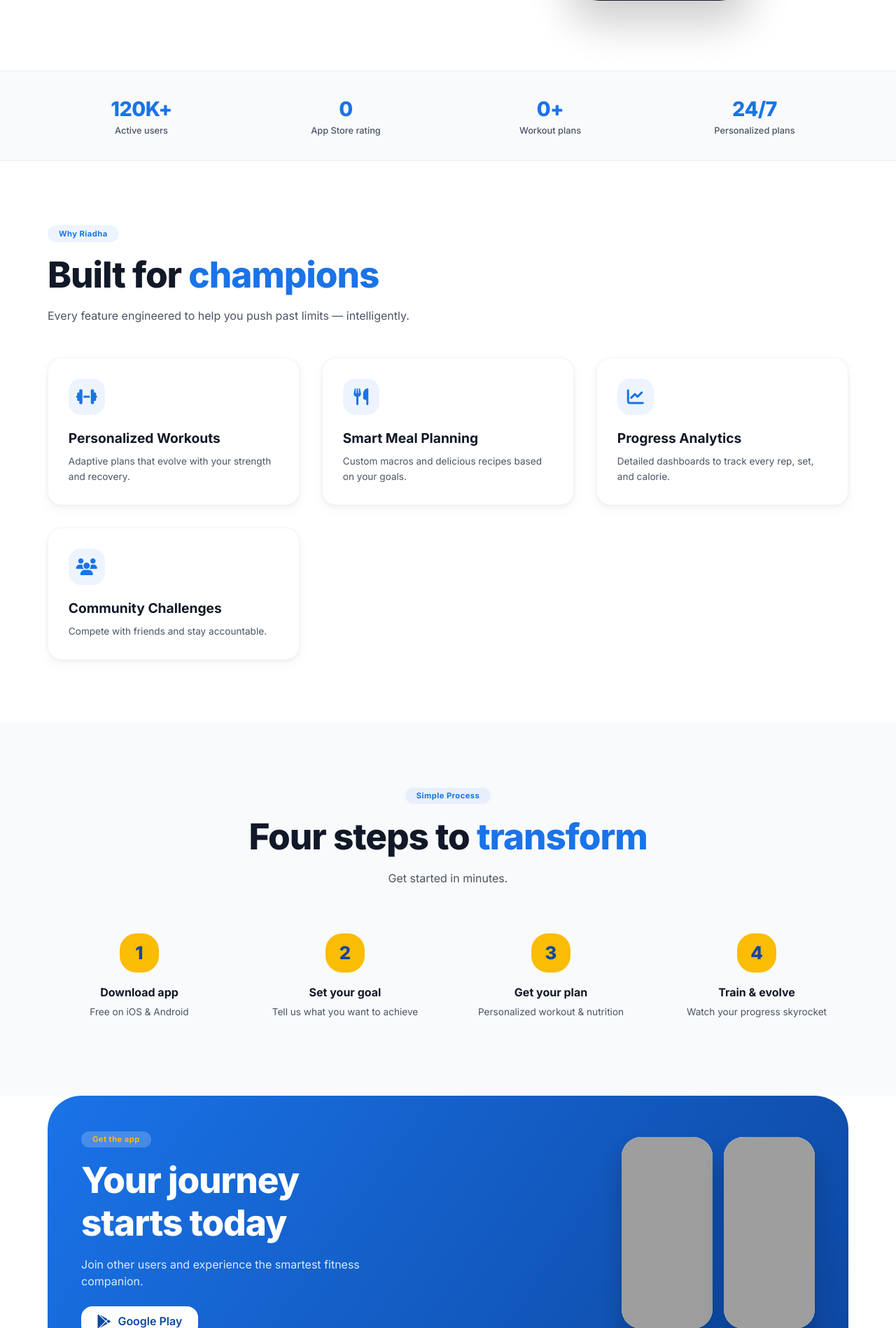
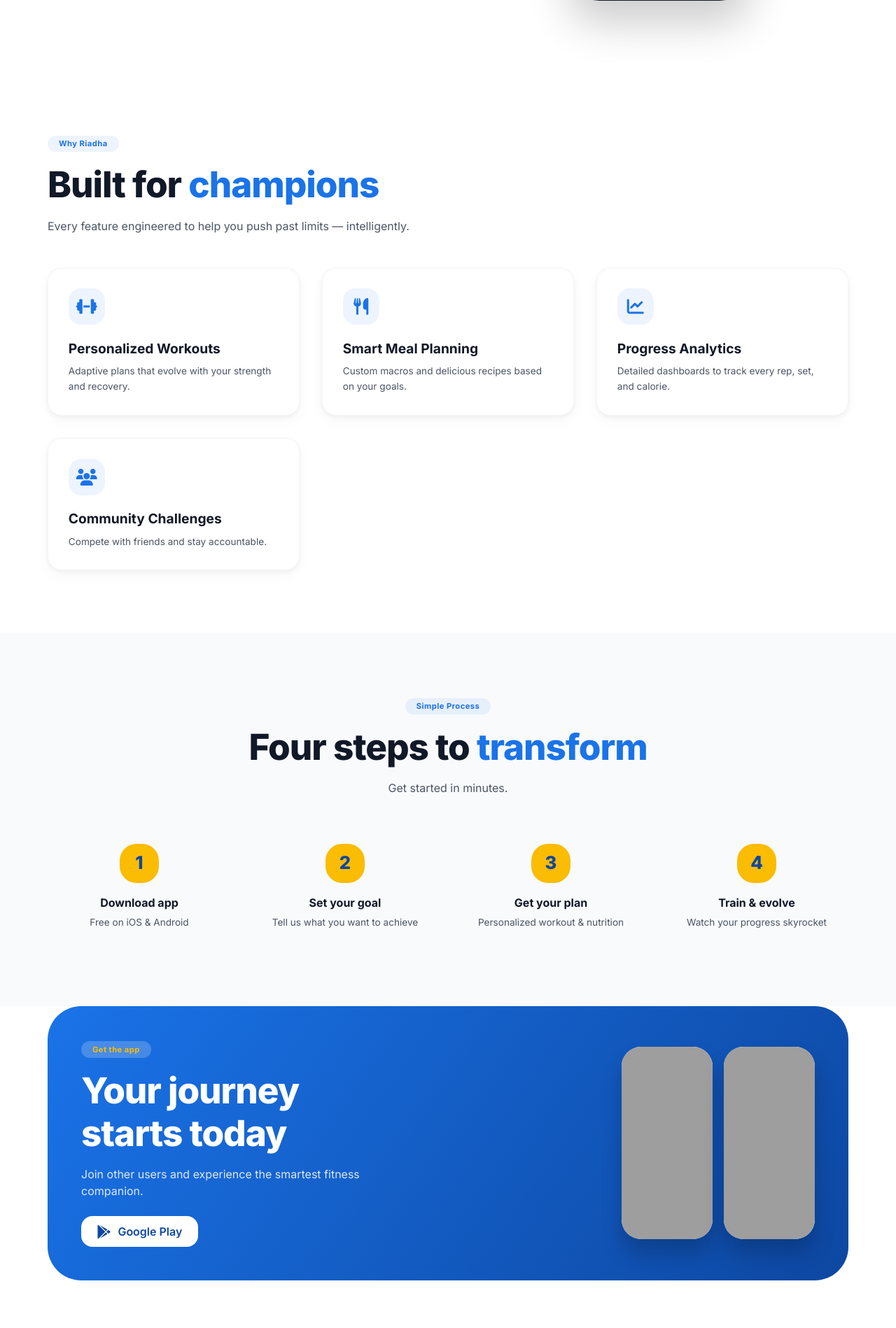
Before and after one commit to kingleethedev/fitnessapp, a Django app: page / in a window 1280 px wide. Shown: the part 661-2559 px from the top of the page at 70% size. Run offline with Django 4.2, Linux system fonts and the light colour scheme; parts of the project's set-up code (start-up, migrations or seed data) failed here and were passed over; some libraries are stand-ins or nearby versions; grey boxes are pictures that could not be loaded.

Commit message:
Remove trust bar from welcome.html
Removed the trust bar section from the welcome page.

```diff
--- a/backend/templates/welcome.html
+++ b/backend/templates/welcome.html
@@ -652,16 +652,7 @@
 </section>
 
 <!-- Trust bar -->
-<div class="trust-bar">
-  <div class="container">
-    <div class="trust-grid">
-      <div class="trust-item"><div class="trust-number">120K+</div><div class="trust-label">Active users</div></div>
-      <div class="trust-item"><div class="trust-number">4.8</div><div class="trust-label">App Store rating</div></div>
-      <div class="trust-item"><div class="trust-number">500+</div><div class="trust-label">Workout plans</div></div>
-      <div class="trust-item"><div class="trust-number">24/7</div><div class="trust-label">Personalized plans</div></div>
-    </div>
-  </div>
-</div>
+
 
 <!-- Features Section -->
 <section class="section" id="features">
```
